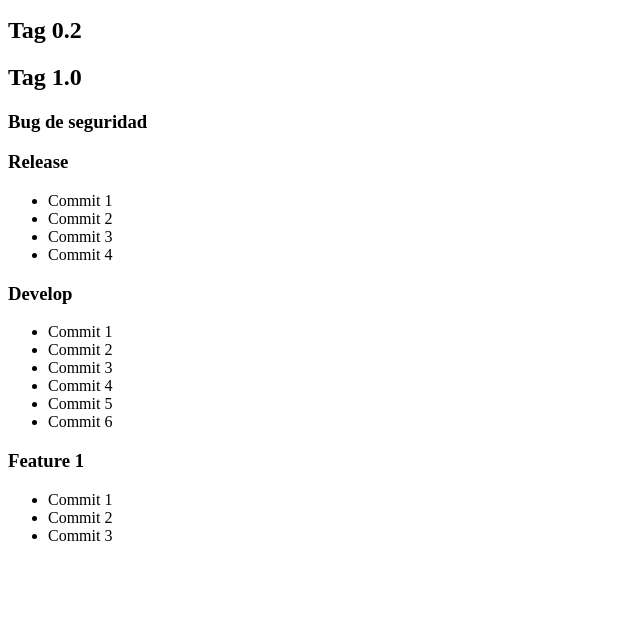
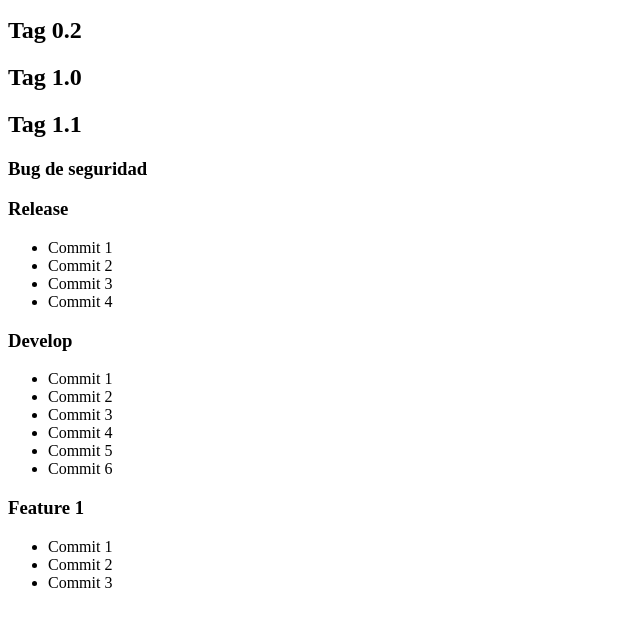
Before and after one commit to lolizome/UT02-2Git, a plain HTML site: page public/index.html in a window 1280 px wide. Shown: the part 110-736 px from the top of the page, without its empty margins (0-640 px from the left). Drawn offline with Linux system fonts and the light colour scheme.

Commit message:
Etiquetado v1.1

```diff
--- a/public/index.html
+++ b/public/index.html
@@ -11,6 +11,7 @@
     <h2>Tag 0.1</h2>
     <h2>Tag 0.2</h2>
     <h2>Tag 1.0</h2>
+    <h2>Tag 1.1</h2>
 
     <h3>Bug de seguridad</h3>
 
```
